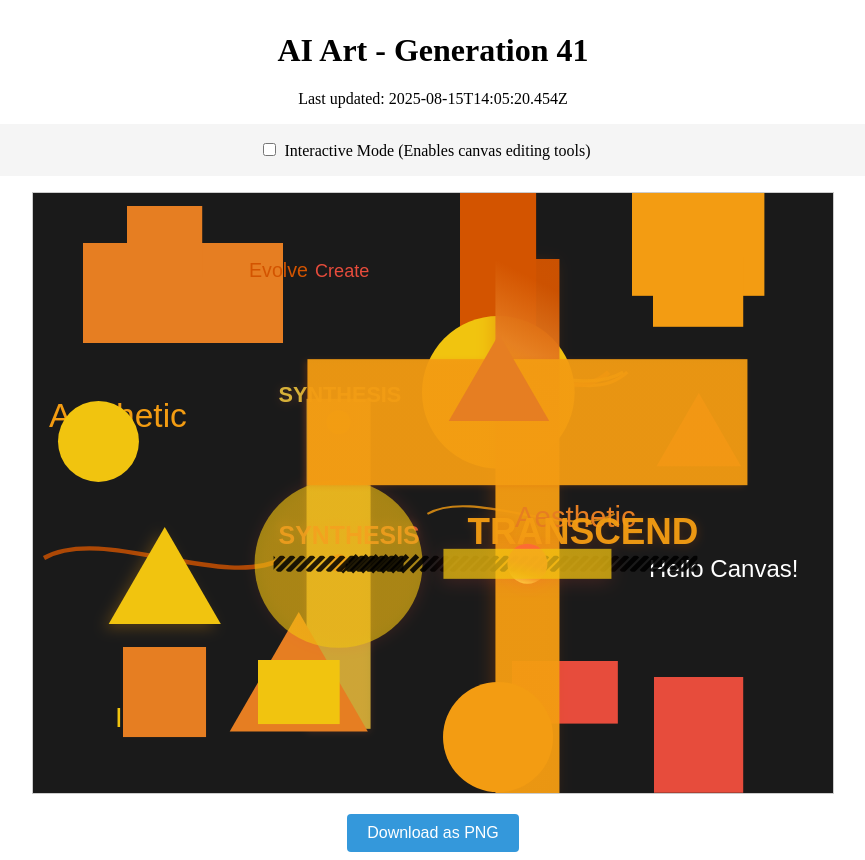
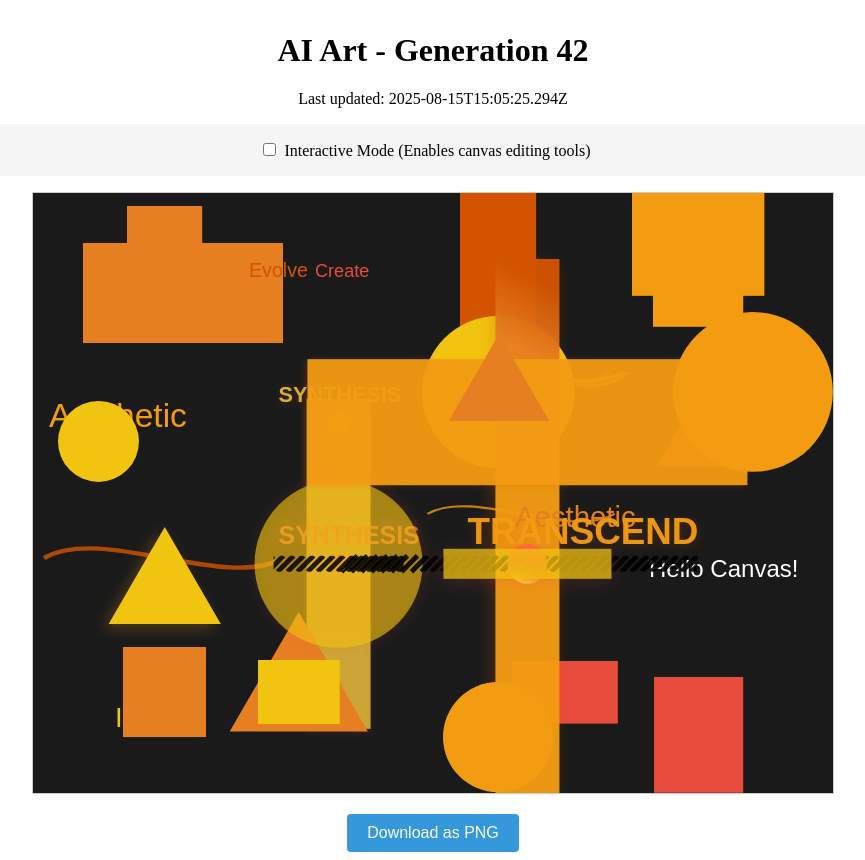
Before and after one commit to mcclowes/ai-art, a React (Vite) app: page / in a window 1280 px wide. Shown: the whole page, without its empty margins (207-1072 px from the left). Built offline with nearby package versions, Linux system fonts and the light colour scheme.

Commit message:
Improve artwork - Generation 42

```diff
--- a/src/artwork-state.ts
+++ b/src/artwork-state.ts
@@ -637,9 +637,17 @@ export const artworkState: ArtworkState = {
       "height": 69.80110260468238,
       "fillStyle": "#f39c12",
       "id": "element_1755263599716"
+    },
+    {
+      "type": "circle",
+      "x": 719.9176681799677,
+      "y": 198.91766817996768,
+      "radius": 79.91766817996769,
+      "fillStyle": "#f39c12",
+      "id": "circle_1755270325294"
     }
   ],
-  "generation": 41,
-  "lastUpdated": "2025-08-15T14:05:20.454Z",
+  "generation": 42,
+  "lastUpdated": "2025-08-15T15:05:25.294Z",
   "cycleStarted": "2025-08-13T22:05:34.253Z"
 };
```
